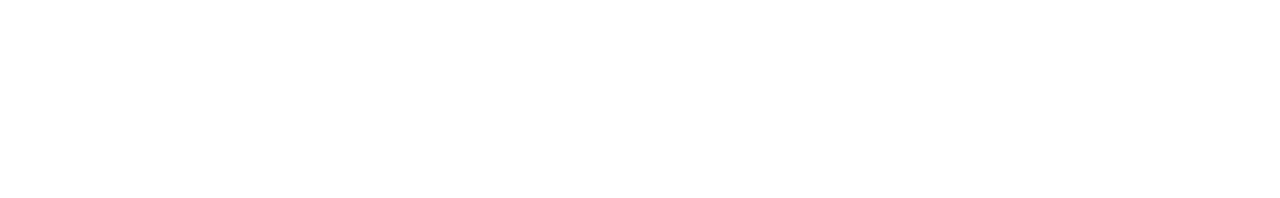
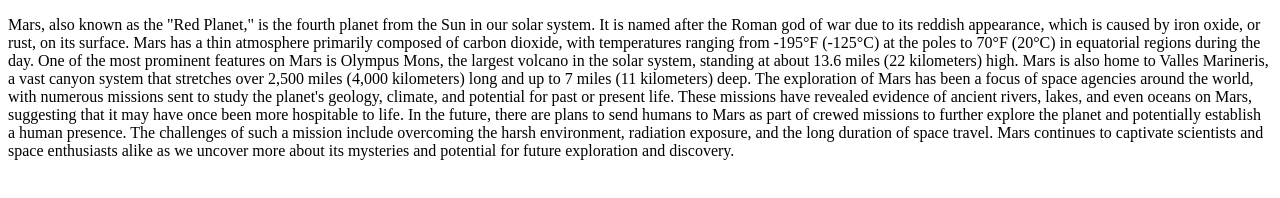
Before and after one commit to Hughjass2/PlanetProjekt, a plain HTML site: page mars.html in a window 1280 px wide. Drawn offline with Linux system fonts and the light colour scheme.

Commit message:
Add text
add text to test branch

```diff
--- a/mars.html
+++ b/mars.html
@@ -7,5 +7,15 @@
 </head>
 <body>
 
+	<p>Mars, also known as the "Red Planet," is the fourth planet from the Sun in our solar system. It is named after the Roman god of war due to its reddish appearance, which is caused by iron oxide, or rust, on its surface. Mars has a thin atmosphere primarily composed of carbon dioxide, with temperatures ranging from -195°F (-125°C) at the poles to 70°F (20°C) in equatorial regions during the day.
+
+One of the most prominent features on Mars is Olympus Mons, the largest volcano in the solar system, standing at about 13.6 miles (22 kilometers) high. Mars is also home to Valles Marineris, a vast canyon system that stretches over 2,500 miles (4,000 kilometers) long and up to 7 miles (11 kilometers) deep.
+
+The exploration of Mars has been a focus of space agencies around the world, with numerous missions sent to study the planet's geology, climate, and potential for past or present life. These missions have revealed evidence of ancient rivers, lakes, and even oceans on Mars, suggesting that it may have once been more hospitable to life.
+
+In the future, there are plans to send humans to Mars as part of crewed missions to further explore the planet and potentially establish a human presence. The challenges of such a mission include overcoming the harsh environment, radiation exposure, and the long duration of space travel.
+
+Mars continues to captivate scientists and space enthusiasts alike as we uncover more about its mysteries and potential for future exploration and discovery.</p>
+
 
 </html>
```
